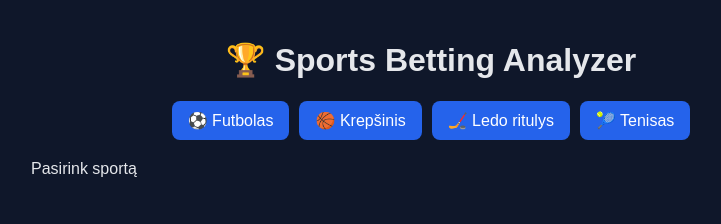
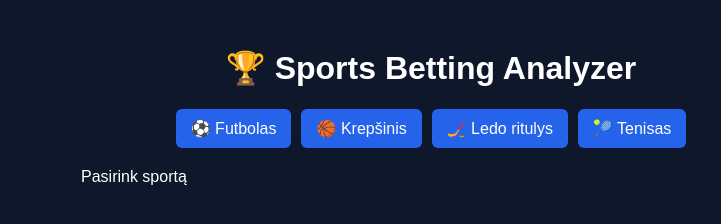
Before and after one commit to virgutiss-oss/euro-bet-analyzer, a plain HTML site: page public/index.html in a window 1280 px wide. Shown: the whole page, without its empty margins (209-930 px from the left). Drawn offline with Linux system fonts and the light colour scheme.

Commit message:
Update style.css

```diff
--- a/public/style.css
+++ b/public/style.css
@@ -1,8 +1,7 @@
 body {
+  background: #0f172a;
+  color: white;
   font-family: Arial, sans-serif;
-  background: #0f172a;
-  color: #e5e7eb;
-  margin: 0;
   padding: 20px;
 }
 
@@ -19,27 +18,22 @@ h1 {
 }
 
 button {
-  padding: 10px 16px;
+  padding: 10px 15px;
   border: none;
-  border-radius: 8px;
+  border-radius: 6px;
   background: #2563eb;
   color: white;
-  cursor: pointer;
   font-size: 16px;
 }
 
-button:hover {
-  background: #1d4ed8;
-}
-
 #output {
-  max-width: 800px;
-  margin: 0 auto;
+  max-width: 700px;
+  margin: auto;
 }
 
 .game {
   background: #1e293b;
-  padding: 15px;
-  border-radius: 10px;
-  margin-bottom: 12px;
+  padding: 12px;
+  margin-bottom: 10px;
+  border-radius: 8px;
 }
```
